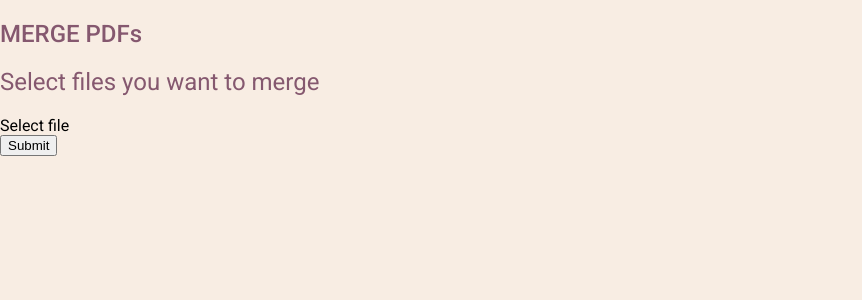
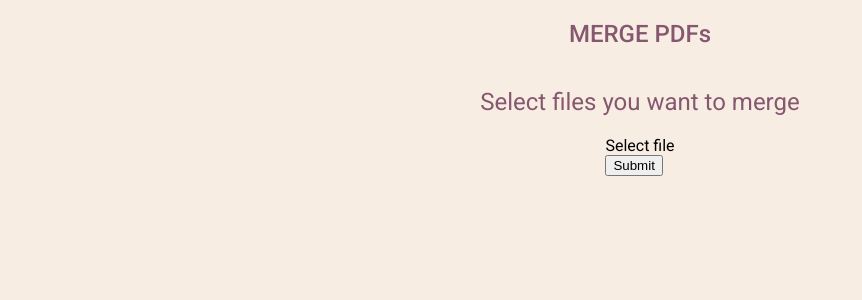
Before and after one commit to adam-lepkowski/PDFMerger, a Django app: page / in a window 1280 px wide. Shown: the top 300 px of the page, without its empty margins (0-862 px from the left). Run offline with Django 4.2, Linux system fonts and the light colour scheme; some libraries are stand-ins or nearby versions.

Commit message:
Change content class to id

```diff
--- a/merger/static/merger/styles.css
+++ b/merger/static/merger/styles.css
@@ -6,7 +6,7 @@ body {
     margin: 0;
 }
 
-.content {
+#content {
     align-items: center;
     display: flex;
     flex-direction: column;
```
